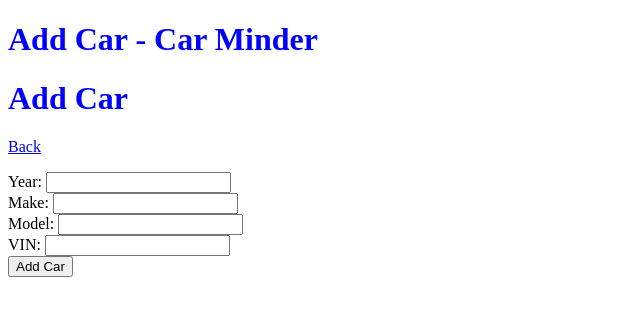
After one commit to carloandaya/car-maintenance, a Flask app: page /add-car in a window 1280 px wide. The commit adds this page. Shown: the top 316 px of the page, without its empty margins (0-640 px from the left). Run offline with Flask 3, Linux system fonts and the light colour scheme.

Commit message:
Create add car functionality

```diff
--- a/app.py
+++ b/app.py
@@ -1,4 +1,4 @@
-from flask import render_template
+from flask import render_template, request, redirect, url_for
 from models import db, Car, app, Maintenance, MaintenanceType
 
 
@@ -6,6 +6,21 @@ from models import db, Car, app, Maintenance, MaintenanceType
 def index():
     cars = Car.query.all()
     return render_template("index.html", cars=cars)
+
+
+@app.route("/add-car", methods=["GET", "POST"])
+def add_car():
+    if request.form:
+        car = Car(
+            year=request.form["year"],
+            make=request.form["make"],
+            model=request.form["model"],
+            vin=request.form["vin"],
+        )
+        db.session.add(car)
+        db.session.commit()
+        return redirect(url_for('index'))
+    return render_template("addcar.html")
 
 
 @app.route("/car/<id>")
--- /dev/null
+++ b/templates/addcar.html
@@ -0,0 +1,36 @@
+{% extends 'layout.html' %}
+
+{% block header %}
+<h1>{% block title %}Add Car - Car Minder{% endblock %}</h1>
+{% endblock %}
+
+{% block content %}
+<h1>Add Car</h1>
+
+<a href="{{ url_for('index') }}">
+    <p>Back</p>
+</a>
+
+<form action="{{ url_for('add_car') }}" method="post" class="form-example">
+    <div class="form-example">
+        <label for="year">Year: </label>
+        <input type="text" name="year" id="year" required>
+    </div>
+    <div class="form-example">
+        <label for="make">Make: </label>
+        <input type="text" name="make" id="make" required>
+    </div>
+    <div class="form-example">
+        <label for="model">Model: </label>
+        <input type="text" name="model" id="model" required>
+    </div>
+    <div class="form-example">
+        <label for="model">VIN: </label>
+        <input type="text" name="vin" id="vin">
+    </div>
+    <div class="form-example">
+        <input type="submit" value="Add Car">
+    </div>
+</form>
+
+{% endblock %}
--- a/templates/index.html
+++ b/templates/index.html
@@ -7,6 +7,8 @@
 {% block content %}
 <h1>Cars</h1>
 
+<a href="{{ url_for('add_car') }}""><p>Add Car</p></a>
+
 {% for car in cars %}
 <div class="car-listing">
     <a href="{{ url_for('car', id=car.id) }}">
```
